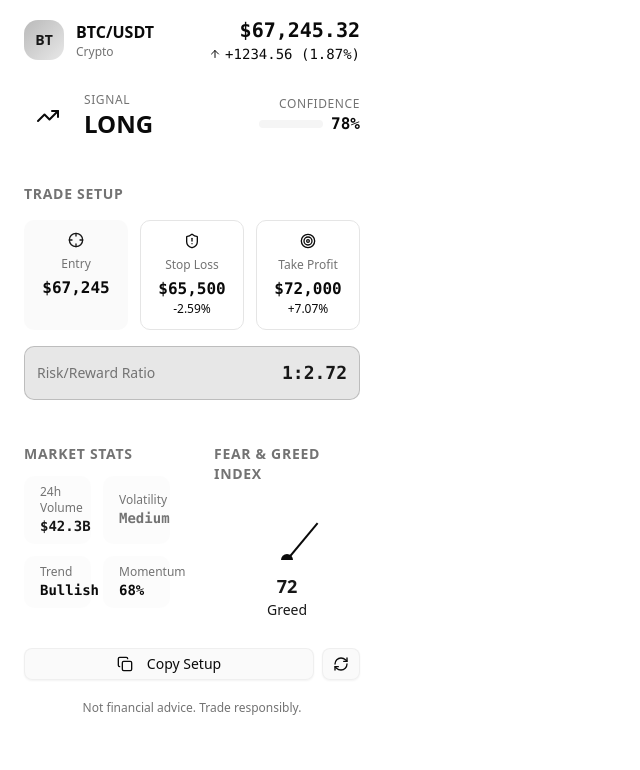
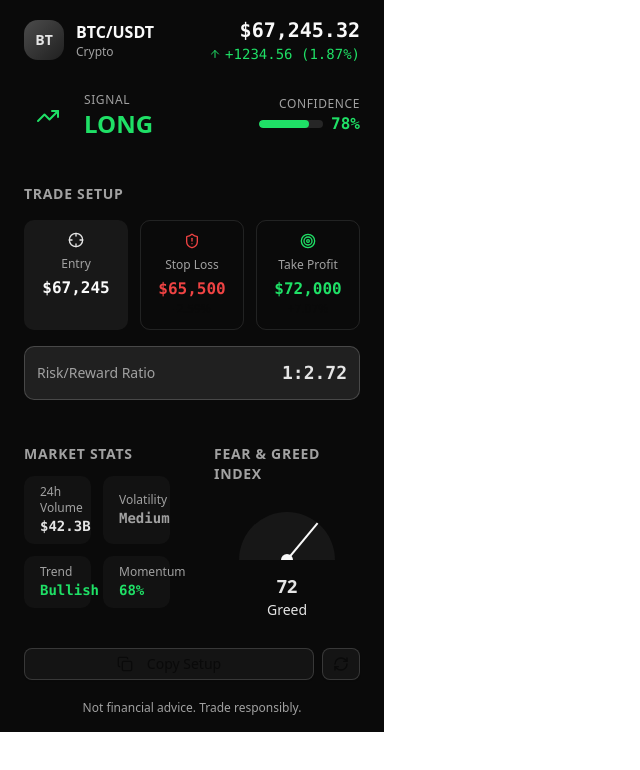
Before and after one commit to selimaj-dev/tradebot, a React (Vite) app: page / in a window 1280 px wide. Shown: the top 770 px of the page, without its empty margins (0-640 px from the left). Built offline with nearby package versions, Linux system fonts and the light colour scheme.

Commit message:
Hell yea

```diff
--- a/src/App.tsx
+++ b/src/App.tsx
@@ -32,7 +32,7 @@
   };
 
   return (
-    <div className="bg-background w-sm px-2 py-4 space-y-3" key={refreshKey}>
+    <div className="dark bg-background w-sm px-2 py-4 space-y-3" key={refreshKey}>
       {/* Price Display */}
       <PriceDisplay
         symbol={tradeData.symbol}
--- a/src/index.css
+++ b/src/index.css
@@ -77,6 +77,11 @@
   --sidebar-accent-foreground: oklch(0.205 0 0);
   --sidebar-border: oklch(0.922 0 0);
   --sidebar-ring: oklch(0.708 0 0);
+
+  --bullish: 142 76% 50%;
+  --bearish: 0 84% 60%;
+  --bullish-glow: 142 76% 50%;
+  --bearish-glow: 0 84% 60%;
 }
 
 .dark {
@@ -111,6 +116,11 @@
   --sidebar-accent-foreground: oklch(0.985 0 0);
   --sidebar-border: oklch(1 0 0 / 10%);
   --sidebar-ring: oklch(0.556 0 0);
+
+  --bullish: 142 76% 50%;
+  --bearish: 0 84% 60%;
+  --bullish-glow: 142 76% 50%;
+  --bearish-glow: 0 84% 60%;
 }
 
 @layer base {
@@ -121,3 +131,21 @@
     @apply bg-background text-foreground;
   }
 }
+
+@layer components {
+  .text-bullish {
+    @apply text-[hsl(var(--bullish))];
+  }
+
+  .text-bearish {
+    @apply text-[hsl(var(--bearish))];
+  }
+
+  .bg-bullish {
+    @apply bg-[hsl(var(--bullish))];
+  }
+
+  .bg-bearish {
+    @apply bg-[hsl(var(--bearish))];
+  }
+}
```
